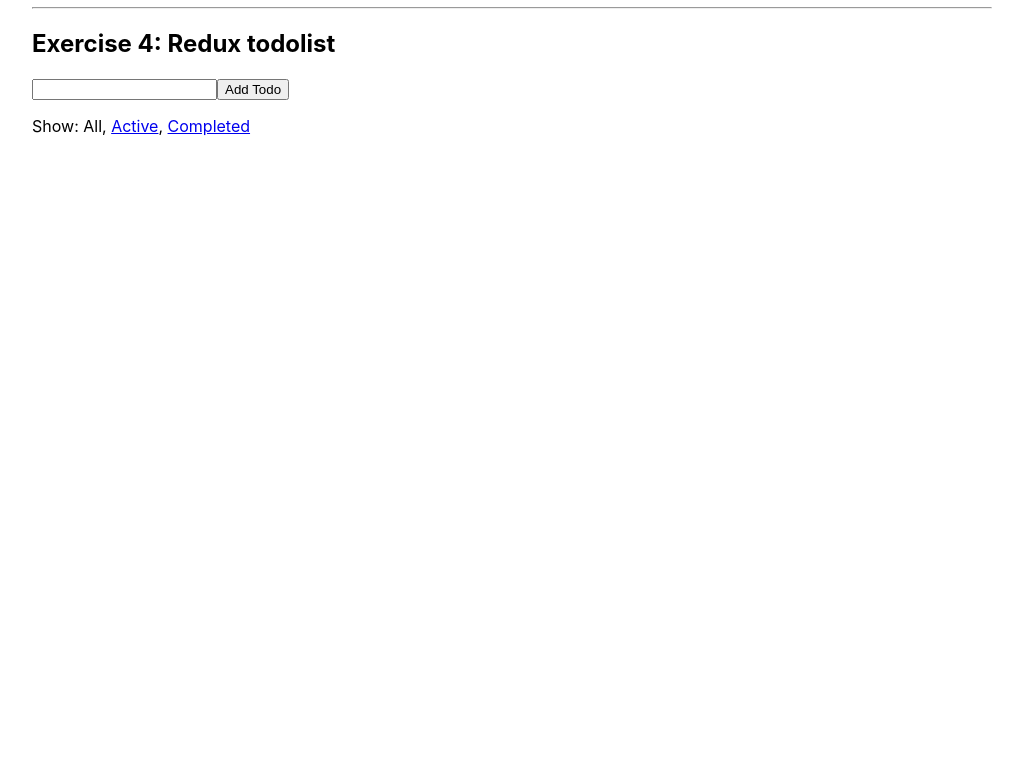
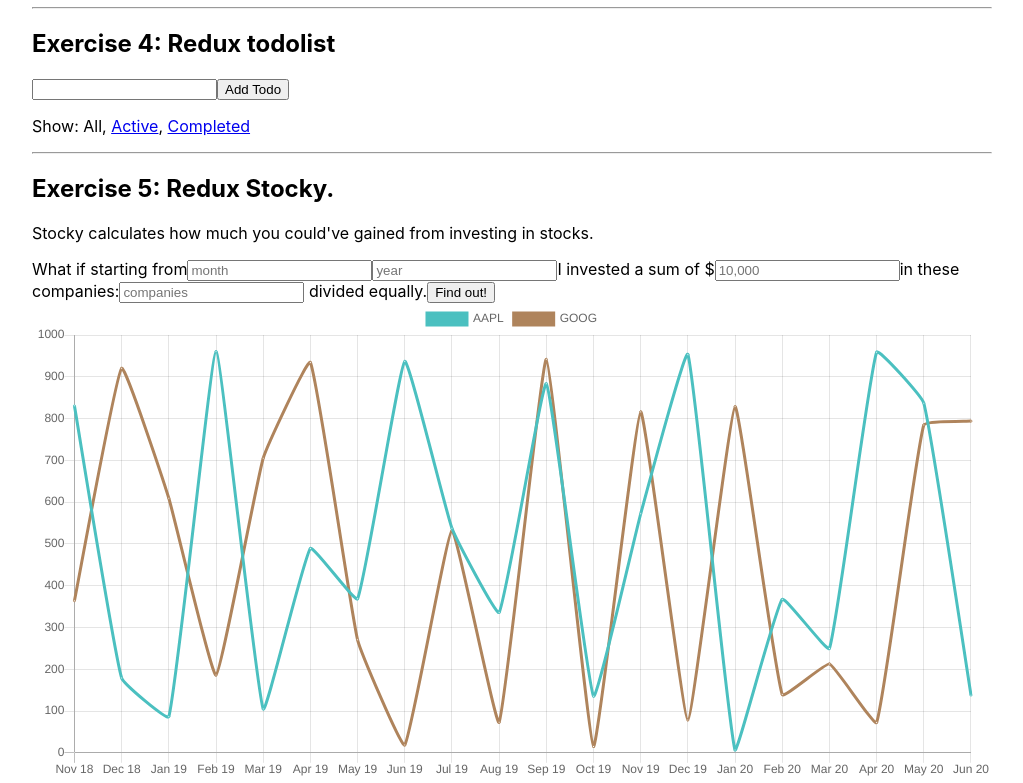
Before and after one commit to anwari666/learn-react, a React (Create React App) app: page / in a window 1280 px wide. Shown: the part 835-1618 px from the top of the page, without its empty margins (128-1151 px from the left). Before the commit the page ends 987 px from the top, so only its background shows below. Built offline with nearby package versions, Linux system fonts and the light colour scheme.

Commit message:
exericise 005: redux-stocky. added actions and reducers

```diff
--- a/package.json
+++ b/package.json
@@ -3,9 +3,15 @@
   "version": "0.1.0",
   "private": true,
   "dependencies": {
+    "chart.js": "^2.7.3",
+    "iex-api": "0.0.3",
+    "moment": "^2.22.2",
     "react": "^16.6.3",
+    "react-chartjs-2": "^2.7.4",
     "react-dom": "^16.6.3",
+    "react-redux": "^5.1.1",
     "react-scripts": "2.1.1",
+    "react-select": "^2.1.2",
     "redux": "^4.0.1"
   },
   "scripts": {
--- /dev/null
+++ b/src/005-redux-stocky/Stocky.js
@@ -0,0 +1,114 @@
+import React from 'react'
+
+import StockForm from './components/StockForm'
+import { Doughnut, Line } from 'react-chartjs-2'
+import moment from 'moment'
+
+
+const doughnutData = {
+	labels: [
+		'Initial Investment',
+		'Total Contribution',
+		'Value Gained'
+	],
+	datasets: [{
+		data: [10, 50, 100],
+		backgroundColor: [
+		'#FF6384',
+		'#36A2EB',
+		'#FFCE56'
+		],
+		hoverBackgroundColor: [
+		'#FF63A4',
+		'#36A2AB',
+		'#FFCEA6'
+		]
+	}]
+}
+
+const generateData = () => {
+    let labels = [];
+    let data = [];
+
+    while (labels.length < 20){
+        labels.push(moment().add( labels.length, 'months').format('MMM YY') );
+        data.push( Math.random() * 1000 )
+    }
+
+    return {
+        labels, data
+    }
+}
+
+const dataToChart = () => {
+    const { labels, data } = generateData();
+
+    return labels.map( (item, index) => ({
+        x: item,
+        y: data[index]
+    }));
+}
+
+const lineData = {
+    labels: generateData().labels,
+    datasets: [
+      {
+        label: 'AAPL',
+        fill: false,
+        lineTension: 0.1,
+        backgroundColor: 'rgba(75,192,192,1)',
+        borderColor: 'rgba(75,192,192,1)',
+        borderCapStyle: 'butt',
+        borderDash: [],
+        borderDashOffset: 0.0,
+        borderJoinStyle: 'miter',
+        pointBorderColor: 'rgba(75,192,192,1)',
+        pointBackgroundColor: '#fff',
+        pointBorderWidth: 1,
+        pointHoverRadius: 5,
+        pointHoverBackgroundColor: 'rgba(75,192,192,1)',
+        pointHoverBorderColor: 'rgba(220,220,220,1)',
+        pointHoverBorderWidth: 2,
+        pointRadius: 1,
+        pointHitRadius: 10,
+        data: dataToChart()
+      },{
+        label: 'GOOG',
+        fill: false,
+        lineTension: 0.1,
+        backgroundColor: 'rgba(175,132,92,1)',
+        borderColor: 'rgba(175,132,92,1)',
+        borderCapStyle: 'butt',
+        borderDash: [],
+        borderDashOffset: 0.0,
+        borderJoinStyle: 'miter',
+        pointBorderColor: 'rgba(175,132,92,1)',
+        pointBackgroundColor: '#fff',
+        pointBorderWidth: 1,
+        pointHoverRadius: 5,
+        pointHoverBackgroundColor: 'rgba(175,132,92,1)',
+        pointHoverBorderColor: 'rgba(220,220,220,1)',
+        pointHoverBorderWidth: 2,
+        pointRadius: 1,
+        pointHitRadius: 10,
+        data: dataToChart()
+      }
+    ]
+  }
+
+const Stocky = ( ) =>{
+    return (
+        <div>
+            <h2> Exercise 5: Redux Stocky.</h2>
+            <p> Stocky calculates how much you could've gained from investing in stocks.</p>
+
+            <StockForm />
+
+            <div>
+                <Line data={ lineData } />
+            </div>
+        </div>
+    )
+}
+
+export default Stocky
--- /dev/null
+++ b/src/005-redux-stocky/components/StockForm.js
@@ -0,0 +1,16 @@
+import React from 'react'
+
+const StockForm = ( props ) => (
+<form>
+    What if starting from
+        <input placeholder="month" type="text" />
+        <input placeholder="year" type="text" />
+        I invested a sum of $<input placeholder="10,000" type="number" />
+        in these companies:
+        <input placeholder="companies" type="text" /> divided equally.
+
+    <button type="submit" name="submit" >Find out!</button>
+</form>
+)
+
+export default StockForm
--- a/src/App.js
+++ b/src/App.js
@@ -1,8 +1,9 @@
-import React from 'react';
-import SimpleForm from './001-begin/SimpleForm';
-import FilterableProductTable from './002-thinking-in-react/FilterableProductTable';
-import TicTacToe from './003-tic-tac-toe/TicTacToe';
-import TodoApp from './004-redux-todolist/TodoApp';
+import React from 'react'
+import SimpleForm from './001-begin/SimpleForm'
+import FilterableProductTable from './002-thinking-in-react/FilterableProductTable'
+import TicTacToe from './003-tic-tac-toe/TicTacToe'
+import TodoApp from './004-redux-todolist/TodoApp'
+import Stocky from './005-redux-stocky/Stocky'
 
 // This app is just a functional component
 const App = () =>(
@@ -13,11 +14,13 @@ const App = () =>(
   }}>
     <SimpleForm />
     <hr />
+    <hr />
     <FilterableProductTable />
-    <hr />
     <TicTacToe />
     <hr />
     <TodoApp />
+    <hr />
+    <Stocky />
   </div>
 );
 
```
Also changed, not shown: src/005-redux-stocky/Data.js (added, +32 -0 lines), src/005-redux-stocky/actions.js (added, +70 -0 lines), src/005-redux-stocky/reducers.js (added, +64 -0 lines).
